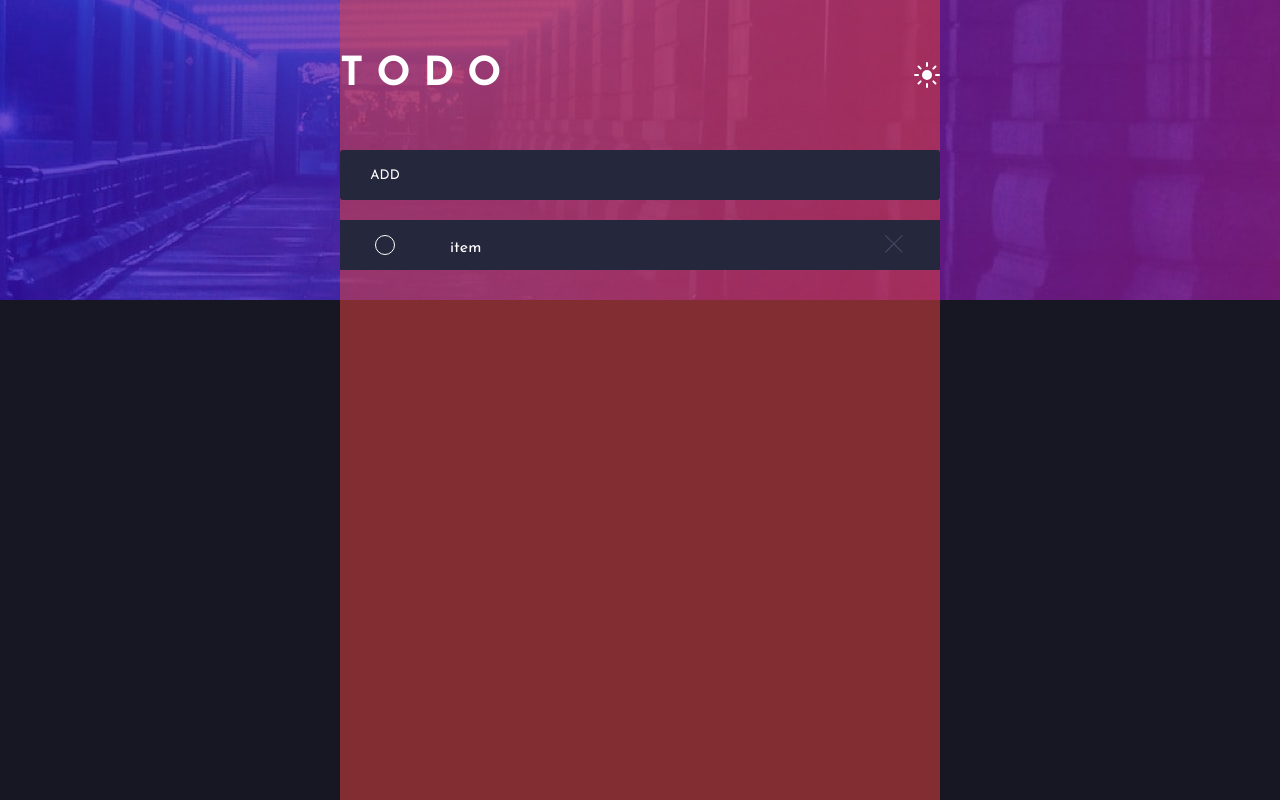
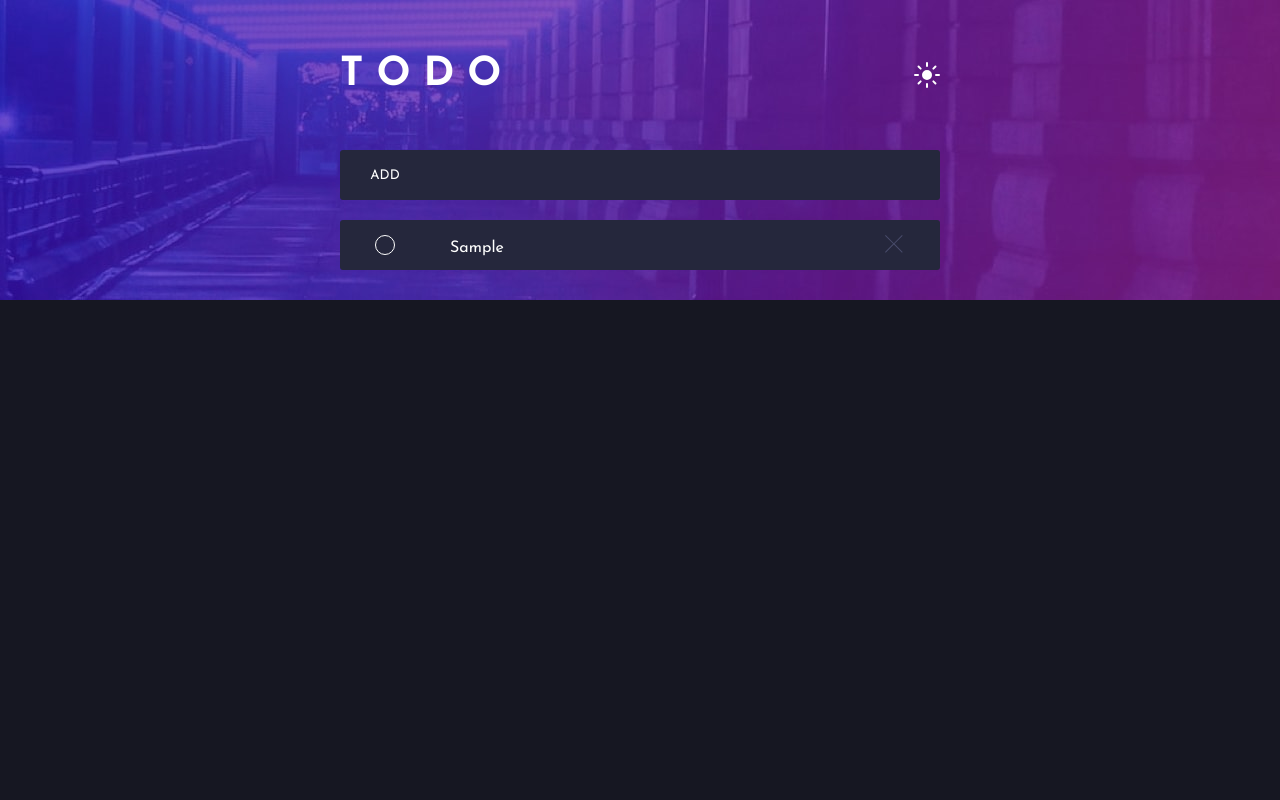
Before and after one commit to Med-azaza/React-todo-app, a React (Create React App) app: page / in a window 1280 px wide. Both pictures are taken after typing "Sample" into the empty fields and a click on the button "ADD". Built offline with nearby package versions, Linux system fonts and the light colour scheme.

Commit message:
remove button set

```diff
--- a/src/App.css
+++ b/src/App.css
@@ -1,5 +1,4 @@
 .container {
-  background-color: rgba(218, 64, 64, 0.548);
   min-height: 100vh;
   width: 600px;
 }
@@ -103,6 +102,7 @@ h1 {
 .todos {
   width: 100%;
   background-color: hsl(235, 24%, 19%);
+  border-radius: 3px;
 }
 .todo {
   height: 50px;
--- a/src/components/check.js
+++ /dev/null
@@ -1,13 +0,0 @@
-import React from 'react';
-
-const Check =()=>{
-    return(
-        <div className="check">
-            <div
-            onClick={()=> document.querySelector('.checkbtn').classList.toggle('checked')}
-            className="checkbtn">
-            </div>
-        </div>
-    )
-}
-export default Check;
--- a/src/components/container.js
+++ b/src/components/container.js
@@ -10,7 +10,7 @@ const Container=()=>{
         <div className="container">
             <Header/>
             <Textfield setTextinput={setTextinput} textinput={textinput} setTodos={setTodos} todos={todos}/>
-            <Todos/>
+            <Todos todos={todos} setTodos={setTodos}/>
         </div>
     )
 }
--- a/src/components/header.js
+++ b/src/components/header.js
@@ -7,7 +7,7 @@ const Header=()=>{
     let [dark,setDark]=useState(false);
     let [icon,setIcon]=useState(sun);
     const toggle=()=>{
-        if(dark==false){
+        if(dark===false){
         document.getElementById('fullpage').setAttribute('class','bglight');
         setIcon(moon);
         setDark(true);
--- a/src/components/remove.js
+++ /dev/null
@@ -1,11 +0,0 @@
-import React from 'react';
-
-const Remove =()=>{
-    return(
-        <div className="rem">
-            <div className="rembtn">
-            </div>
-        </div>
-    )
-}
-export default Remove;
--- /dev/null
+++ b/src/components/todo.js
@@ -0,0 +1,31 @@
+import React from 'react';
+
+
+
+
+const Todo=(props)=>{
+    const check=(e)=>{
+        e.target.classList.toggle('checked');
+        props.setTodos(props.todos.map((el)=>{
+            if (el.id===props.obj.id){
+                return{...el, completed: !el.completed}
+            }
+            return el;
+        }))
+}
+    const remove=(e)=>{
+        props.setTodos(props.todos.filter((el)=> el.id!==props.obj.id));
+}
+    return(
+        <div className='todo'>
+            <div className="check">
+                <div onClick={check} className="checkbtn"></div>
+            </div>
+            <li className='todo-item' key={props.unique}>{props.content}</li>
+            <div className="rem">
+                <div onClick={remove} className="rembtn"></div>
+            </div>
+        </div>
+    )
+}
+export default  Todo;
--- a/src/components/todoitem.js
+++ /dev/null
@@ -1,15 +0,0 @@
-import React from 'react';
-import Check from './check';
-import Remove from './remove';
-
-
-const Todo=()=>{
-    return(
-        <div className='todo'>
-            <Check/>
-            <li className='todo-item'>item</li>
-            <Remove/>
-        </div>
-    )
-}
-export default  Todo;
--- a/src/components/todos.js
+++ b/src/components/todos.js
@@ -1,12 +1,12 @@
 import React from 'react';
-import Todo from './todoitem';
+import Todo from './todo';
 
 
-const Todos=()=>{
+const Todos=(props)=>{
     return(
         <div className="todos">
             <ul className='todo-list'>
-                <Todo/>
+                {props.todos.map((item) =>(<Todo obj={item} todos={props.todos} setTodos={props.setTodos} key={item.id} content={item.text}/>))}
             </ul>
         </div>
     )
```
